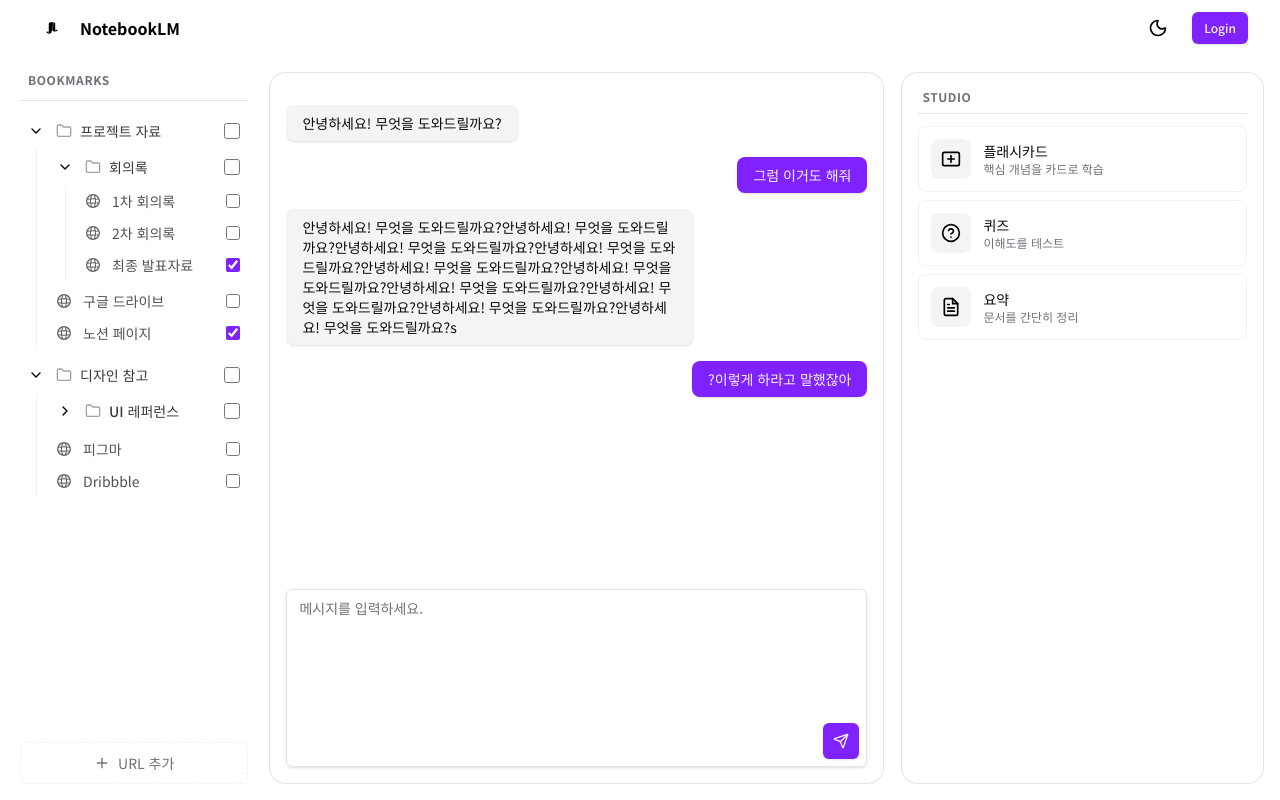
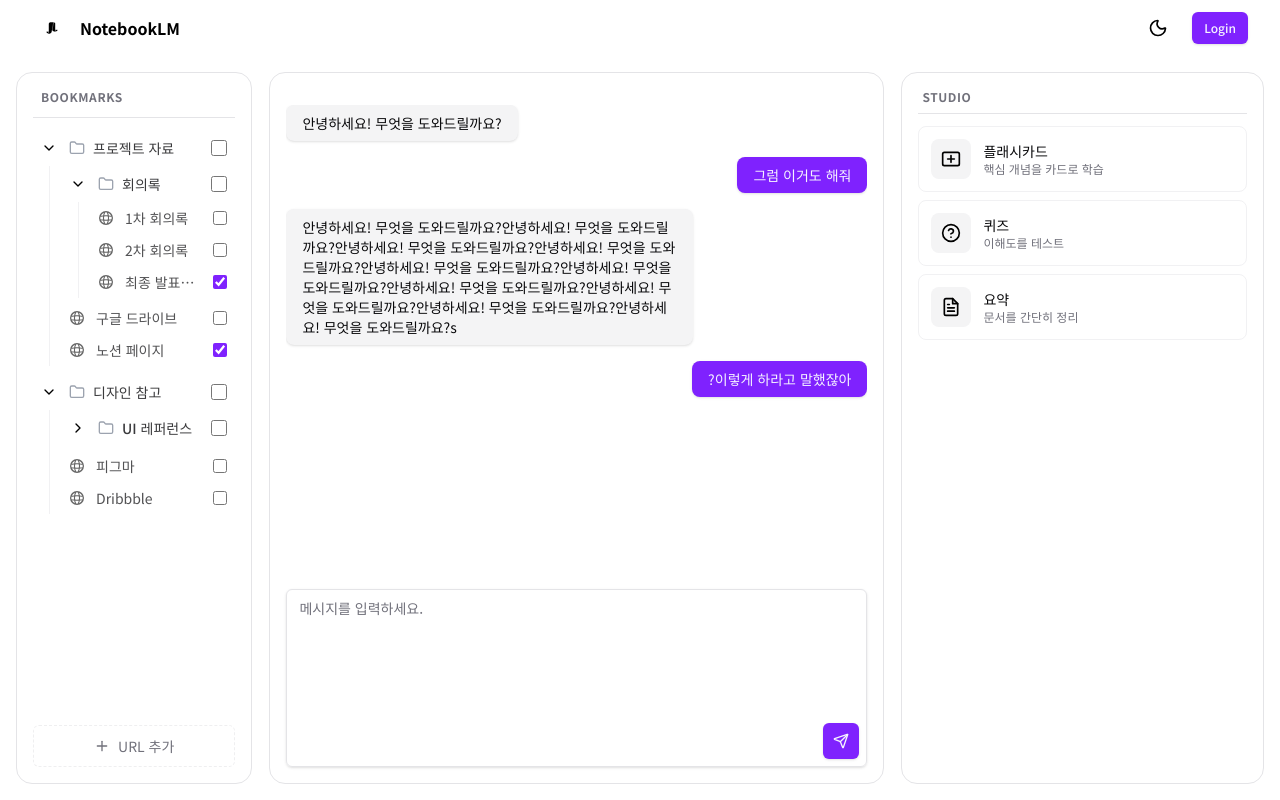
Before and after one commit to skn21-final-1team/frontend, a Next.js app: page /notebook in a window 1280 px wide. Built offline with nearby package versions, Linux system fonts and the light colour scheme.

Commit message:
feat: left 테두리 복구

```diff
--- a/src/containers/notebook/left/source.style.ts
+++ b/src/containers/notebook/left/source.style.ts
@@ -5,6 +5,8 @@
   flex
   flex-col
   overflow-hidden
+  px-2
+  py-4
 `)
 
 export const inner = cva(`
@@ -12,8 +14,12 @@
   flex-col
   h-full
   gap-1
-  px-3
+  px-4
   py-4
+  rounded-2xl
+  bg-card
+  border
+  border-border
   overflow-y-auto
 `)
 
```
